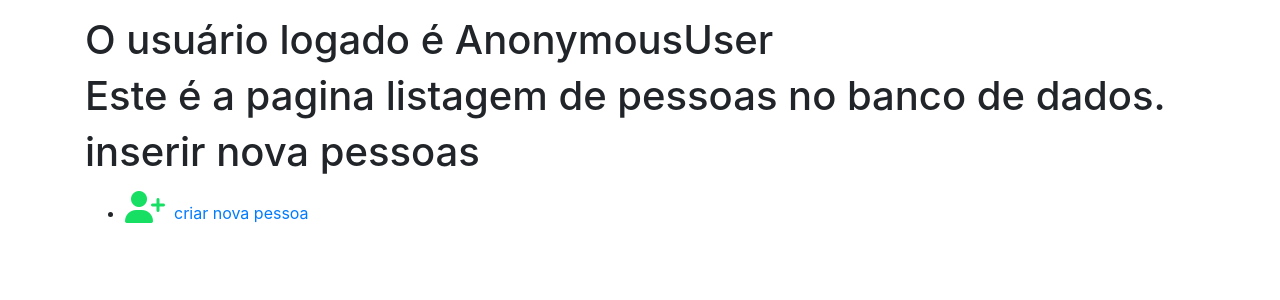
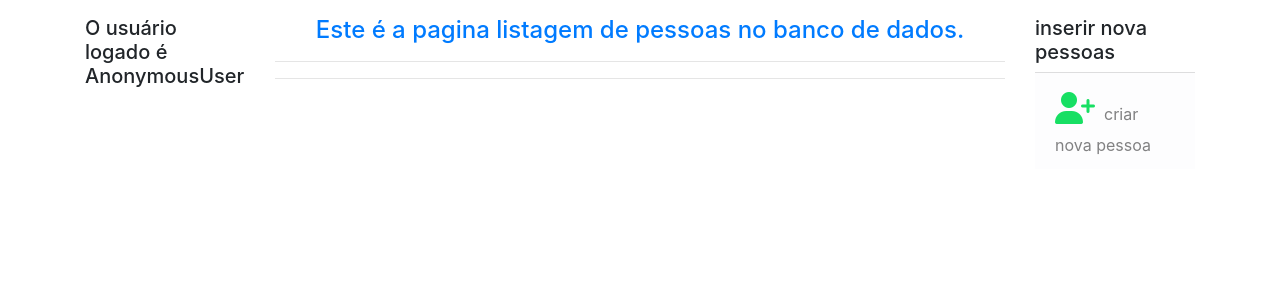
Before and after one commit to bison2/crud, a Django app: page / in a window 1280 px wide. Shown: the part 113-413 px from the top of the page. Run offline with Django 3.2, Linux system fonts and the light colour scheme; data that the repository does not hold is empty; some libraries are stand-ins or nearby versions.

Commit message:
eslilos css do bootstrap

```diff
--- a/app_crud/templates/app_crud/lista.html
+++ b/app_crud/templates/app_crud/lista.html
@@ -2,15 +2,24 @@
 
 
 {% block content %}
-<h1>  O usuário logado é {{ user }}</h1>
-<h1> Este é a pagina listagem de pessoas no banco de dados.</h1>
+<div class="row ">
+  <div class="col-md-2">
+    <h5>  O usuário logado é {{ user }}</h5>
+  </div>
+
+  <div class="col-md-8">
+    <h4 class="text-center text-primary"> Este é a pagina listagem de pessoas no banco de dados.</h4>
+    <hr>
+    <hr>
+
       {% for pessoa in pessoas %}
-<h2>A pessoa  é {{ pessoa.nome}}.</h2>
+      {% cycle '<h6 class="text-white bg-primary"> uma das pessoas</h6>' '<h6 class="text-warning bg-dark"> outra pessoa</h6>' %}
+      <h4 class="text-center bg-warning">A pessoa {{ forloop.counter }} é {{ pessoa.nome}}.</h4>
 
       <ul class="list-group list-group-flush">
           <a href="{{ pessoa.get_absolute_url  }}">
           <li class="list-group-item list-group-item-action">
-        <span style="font-size: 3em; color: rgba(20, 60, 192, 0.938);">
+              <span style="font-size: 2em; color: rgba(20, 60, 192, 0.938);">
                   <i class="fas fa-id-badge"></i>
                 </span>
               detalhe de {{ pessoa.nome }} </li>
@@ -21,10 +30,11 @@
               <span style="font-size: 2em; color: rgb(251, 255, 0);">
                   <i class="fas fa-id-card"></i>
                 </span>
-        detalhe url {{ pessoa.nome }} </li>
+              detalhe {{ pessoa.nome }} via url </li>
           </a>
 
-    <a href="{% url 'app_crud:delete' pessoa.id %}">    <li class="list-group-item list-group-item-light list-group-item-action">
+          <a href="{% url 'app_crud:delete' pessoa.id %}">
+            <li class="list-group-item list-group-item-light list-group-item-action">
               <span style="font-size: 2em; color: rgba(233, 6, 6, 0.938);">
                 <i class="fas fa-user-minus"></i>
               </span>
@@ -42,15 +52,19 @@
 
       </ul>
       {% endfor %}
-
-<h1>inserir nova pessoas</h1>
-<ul>
-    <li><a href="{% url 'app_crud:criar' %}">
+    </div>
+    <div class="col-md-2">
+      <h5>inserir nova pessoas</h5>
+      <ul class="list-group list-group-flush">
+          <a href="{% url 'app_crud:criar' %}">
+          <li class="list-group-item list-group-item-light list-group-item-action">
               <span style="font-size: 2em; color: rgba(7, 221, 89, 0.938);">
                   <i class="fas fa-user-plus"></i>
                 </span>
-        criar nova pessoa</a> </li>
+              criar nova pessoa</li>
+          </a>
 
       </ul>
-
+    </div>
+  </div>
 {% endblock content%}
--- a/templates/base/navbar.html
+++ b/templates/base/navbar.html
@@ -1,6 +1,6 @@
 {% load static %}
 
-{% url 'listas' as listas_url %}
+{% url 'app_crud:listas' as listas_url %}
 {% url 'app_crud:pessoa' as pessoa_url %}
 {% url 'app_crud:criar' as criar_url %}
 {% url 'app_crud:editar' as editar_url %}
@@ -45,6 +45,8 @@
               <strong>Criar pessoa</strong></a>
           </li>
 
+
+
           <li class="nav-item {% if request.path == editar_url %} active {% endif %}">
             <a class="nav-link text-white" href="{{ editar_url }}">
               <span style="font-size: 2em; color: rgba(255, 255, 255, 0.904);">
```
Lines whose indentation alone changed are shown as unchanged.
